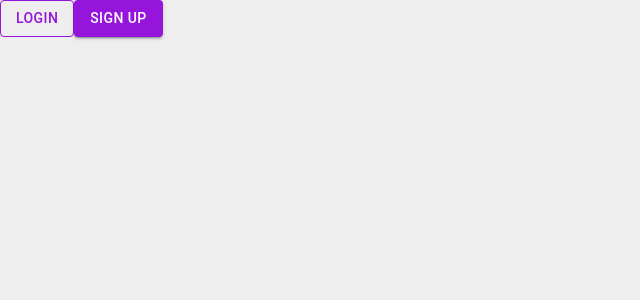
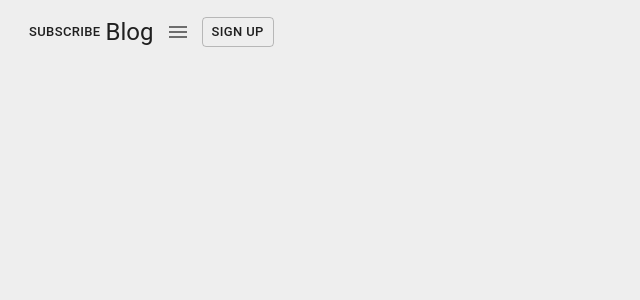
Before and after one commit to willsower/TeamCollab, a Next.js app in the folder frontend/: page / in a window 1280 px wide. Shown: the top 300 px of the page, without its empty margins (0-640 px from the left). Built offline with nearby package versions, Linux system fonts and the light colour scheme.

Commit message:
Checkpoint 2

```diff
--- a/frontend/components/header.js
+++ b/frontend/components/header.js
@@ -10,46 +10,27 @@ import MenuIcon from "@material-ui/icons/Menu";
 
 function Header({ sections, title }) {
   return (
-    <ThemeProvider theme={theme}>
-      {/* <Box sx={{ flexGrow: 1 }}> */}
-      <Box>
-        {/* <AppBar position="static"> */}
-          {/* <Toolbar> */}
-            {/* <IconButton
-              size="large"
-              edge="start"
-              color="inherit"
-              aria-label="menu"
-              sx={{ mr: 2 }}
-            > */}
-              {/* <MenuIcon /> */}
-            {/* </IconButton> */}
-            {/* <Typography variant="h6" component="div" sx={{ flexGrow: 1 }}>
-              News
-            </Typography> */}
-
-            {/* Login Button */}
-            <Button
-              style={theme.palette.b_tercerary}
-              size="medium"
-              variant="outlined"
-            >
-              Login
-            </Button>
-
-            {/* SignUp Button */}
-            <Button
-              style={theme.palette.bg_tercerary}
-              size="medium"
-              variant="contained"
-            >
-              Sign Up
-            </Button>
-          {/* </Toolbar> */}
-        {/* </AppBar> */}
-      {/* </Box> */}
-      </Box>
-    </ThemeProvider>
+    // <ThemeProvider theme={theme}>
+    <Toolbar sx={{ borderBottom: 1, borderColor: 'divider' }}>
+    <Button size="small">Subscribe</Button>
+    <Typography
+      component="h2"
+      variant="h5"
+      color="inherit"
+      align="center"
+      noWrap
+      sx={{ flex: 1 }}
+    >
+      {title}
+    </Typography>
+    <IconButton>
+      <MenuIcon />
+    </IconButton>
+    <Button variant="outlined" size="small">
+      Sign up
+    </Button>
+  </Toolbar>
+    // </ThemeProvider>
   );
 }
 
```
